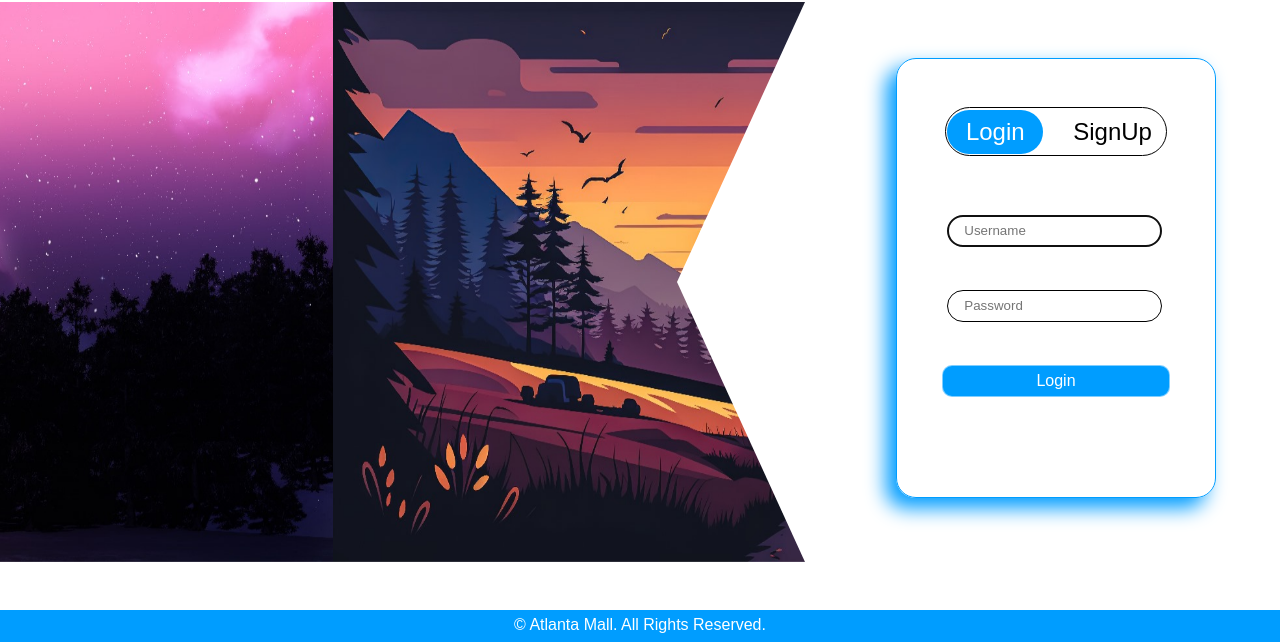
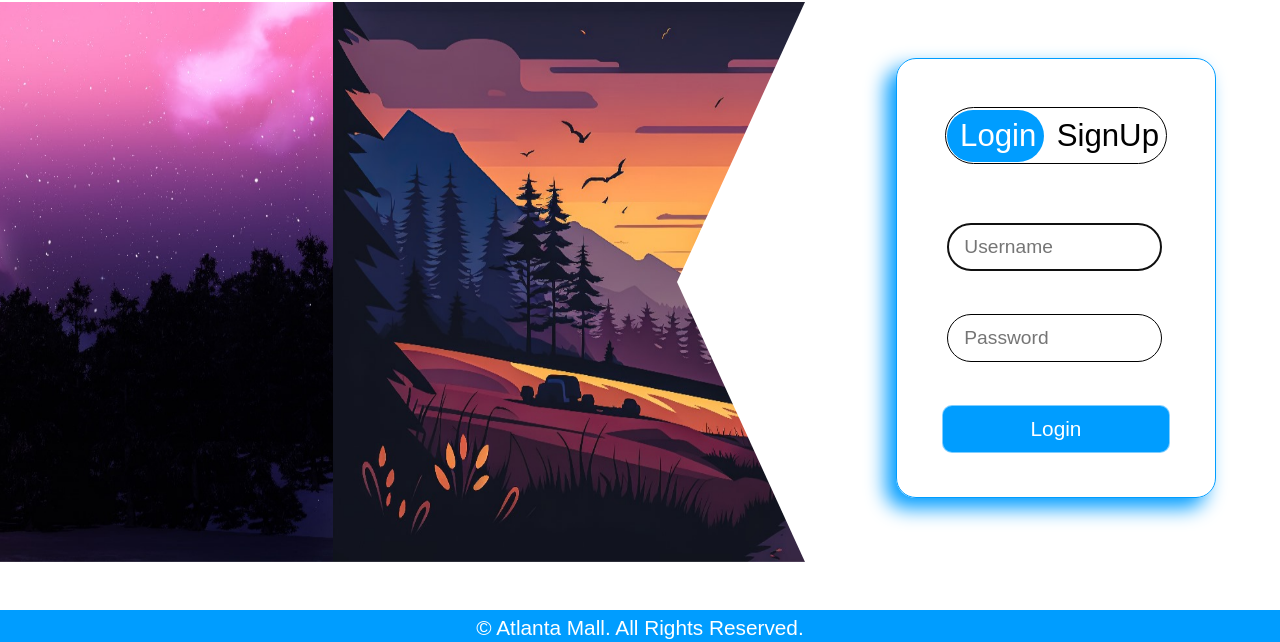
Before and after one commit to gentalent/example, a plain HTML site: page login.html in a window 1280 px wide. Shown: the part 158-800 px from the top of the page. Drawn offline with Linux system fonts and the light colour scheme.

Commit message:
login.css

```diff
--- a/login.css
+++ b/login.css
@@ -4,6 +4,13 @@
     box-sizing: border-box;
     font-family: 'Poppons', sans-serif;
     font-weight: 300;
+}
+
+body {
+    min-height: 100vh;
+    color: white;
+    overflow-x: hidden;
+    font-size: 1.3rem;
 }
 
 button {
@@ -13,12 +20,6 @@ button {
 
 button:hover {
     cursor: pointer;
-}
-
-body {
-    min-height: 100vh;
-    color: white;
-    overflow-x: hidden;
 }
 
 .header {
@@ -45,7 +46,7 @@ body {
 
 .header__h1 {
     padding: 1rem;
-    font-family:'Tangarine';
+    font-family: 'Tangarine';
     font-weight: 600;
 }
 
@@ -54,7 +55,7 @@ body {
     flex-shrink: 0;
 }
 
-.carousel img{
+.carousel img {
     position: relative;
     top: 20vh;
     left: 5vh;
@@ -71,12 +72,15 @@ body {
     0% {
         transform: translateX(0%);
     }
+
     45% {
         transform: translateX(-100%);
     }
+
     90% {
         transform: translateX(-200%);
     }
+
     100% {
         transform: translateX(0%);
     }
@@ -129,7 +133,7 @@ body {
     /* background-color: white; */
 }
 
-.box__h2 button{
+.box__h2 button {
     background-color: rgb(0, 157, 255);
     color: white;
     padding: 0.5rem 0.8rem;
@@ -159,24 +163,32 @@ body {
 .card form input {
     display: block;
     margin: 0 12%;
-    padding-left: 1rem;
+    padding: 1rem;
     border: 1px solid black;
     align-items: center;
     width: 75%;
-    height: 2rem;
+    height: 3rem;
     border-radius: 10rem;
+    font-size: 1.2rem;
+
 }
 
-.login__button, .signup__button {
+.login__button,
+.signup__button {
     color: white;
     background-color: rgb(0, 157, 255);
     border: 1px solid rgba(255, 255, 255, 0.5);
     width: 80%;
-    height: 2rem;
+    height: 3rem;
     border-radius: 10px;
     position: relative;
     left: 10%;
     bottom: 20%;
+}
+
+.login__button:hover,
+.signup__button:hover {
+    border-radius: 1.5rem;
 }
 
 .footer {
```
